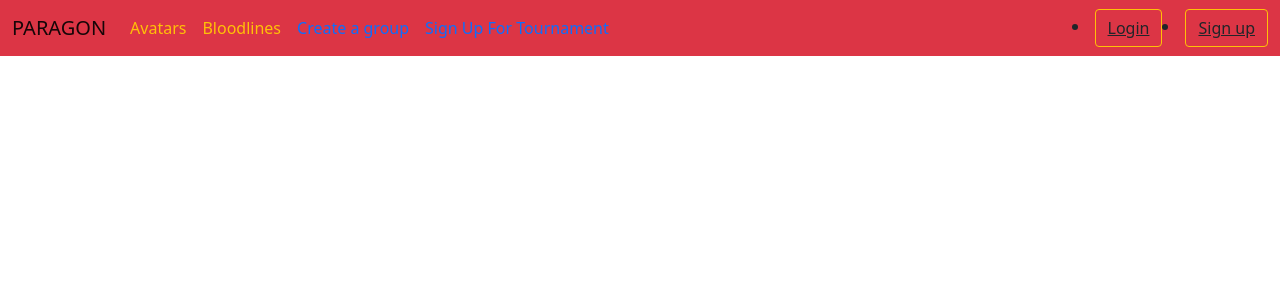
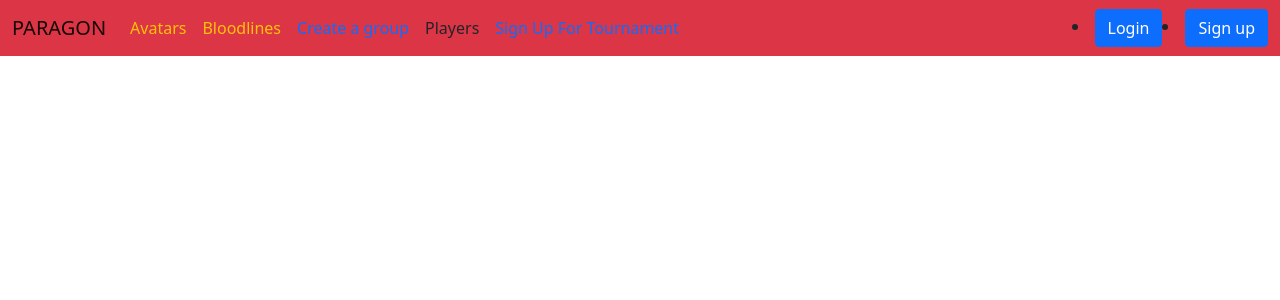
Before and after one commit to genedeh/Paragon_database_with_django, a Django app: page / in a window 1280 px wide. Shown: the top 300 px of the page. Run offline with Django 3.2, Linux system fonts and the light colour scheme; parts of the project's set-up code (start-up, migrations or seed data) failed here and were passed over; some libraries are stand-ins or nearby versions.

Commit message:
added navbar in its correct position

```diff
--- a/paragon_game/templates/base.html
+++ b/paragon_game/templates/base.html
@@ -11,36 +11,6 @@
     <script src="https://code.jquery.com/jquery-3.3.1.min.js" defer></script>
 </head>
 <body>
-<nav class="navbar navbar-expand-lg navbar-light bg-danger">
-  <div class="container-fluid">
-    <a class="navbar-brand" href="{% url 'game:home' %}">PARAGON</a>
-    <button class="navbar-toggler" type="button" data-bs-toggle="collapse" data-bs-target="#navbarSupportedContent" aria-controls="navbarSupportedContent" aria-expanded="false" aria-label="Toggle navigation">
-      <span class="navbar-toggler-icon"></span>
-    </button>
-    <div class="collapse navbar-collapse" id="navbarSupportedContent">
-      <ul class="navbar-nav me-auto mb-2 mb-lg-0">
-        <li class="nav-item">
-          <a class="nav-link text-warning" href="#">Avatars</a>
-        </li>
-        <li class="nav-item">
-          <a class="nav-link text-warning " href="#">Bloodlines</a>
-        </li>
-        <li class="nav-item">
-          <a class="nav-link text-primary " href="#">Create a group</a>
-        </li>
-        <li class="nav-item">
-          <a class="nav-link text-primary" href="#" tabindex="-1" aria-disabled="true">Sign Up For Tournament</a>
-        </li>
-      </ul>
-      <li class="nav-item">
-        <button class="btn btn-outline-warning" type="submit"><a href="#" class="text-dark">Login</a></button>
-      </li>
-      <li class="nav-item">
-        <button class="btn btn-outline-warning" type="submit"><a href="#" class="text-dark">Sign up</a></button>
-      </li>
-    </div>
-  </div>
-</nav>
 {% block content %}{% endblock content %}
 <script src="https://cdn.jsdelivr.net/npm/@popperjs/core@2.6.0/dist/umd/popper.min.js"></script>
 <script src="https://cdn.jsdelivr.net/npm/bootstrap@5.0.0-beta2/dist/js/bootstrap.min.js"></script>
--- a/paragon_game/templates/home.html
+++ b/paragon_game/templates/home.html
@@ -3,9 +3,42 @@
 <html lang="en">
 <head>
     <meta charset="UTF-8">
-    <title>Title</title>
+    <title>{% block title %}PARAGON🌌🌌{% endblock title %}</title>
 </head>
 <body>
-
+{% block content %}
+<nav class="navbar navbar-expand-lg navbar-light bg-danger">
+  <div class="container-fluid">
+    <a class="navbar-brand" href="{% url 'game:home' %}">PARAGON</a>
+    <button class="navbar-toggler" type="button" data-bs-toggle="collapse" data-bs-target="#navbarSupportedContent" aria-controls="navbarSupportedContent" aria-expanded="false" aria-label="Toggle navigation">
+      <span class="navbar-toggler-icon"></span>
+    </button>
+    <div class="collapse navbar-collapse" id="navbarSupportedContent">
+      <ul class="navbar-nav me-auto mb-2 mb-lg-0">
+        <li class="nav-item">
+          <a class="nav-link text-warning" href="#">Avatars</a>
+        </li>
+        <li class="nav-item">
+          <a class="nav-link text-warning " href="#">Bloodlines</a>
+        </li>
+        <li class="nav-item">
+          <a class="nav-link text-primary " href="#">Create a group</a>
+        </li>
+        <li class="nav-item">
+          <a class="nav-link text-dark " href="#">Players</a>
+        </li>
+        <li class="nav-item">
+          <a class="nav-link text-primary" href="#" tabindex="-1" aria-disabled="true">Sign Up For Tournament</a>
+        </li>
+      </ul>
+      <li class="nav-item">
+          <a href="#" class="btn btn-primary ml-3">Login</a>
+      </li>
+      <li class="nav-item">
+          <a href="#" class="btn btn-primary ml-3">Sign  up</a>
+      </li>
+    </div>
+  </div>
+</nav>{% endblock content %}
 </body>
 </html>
```
